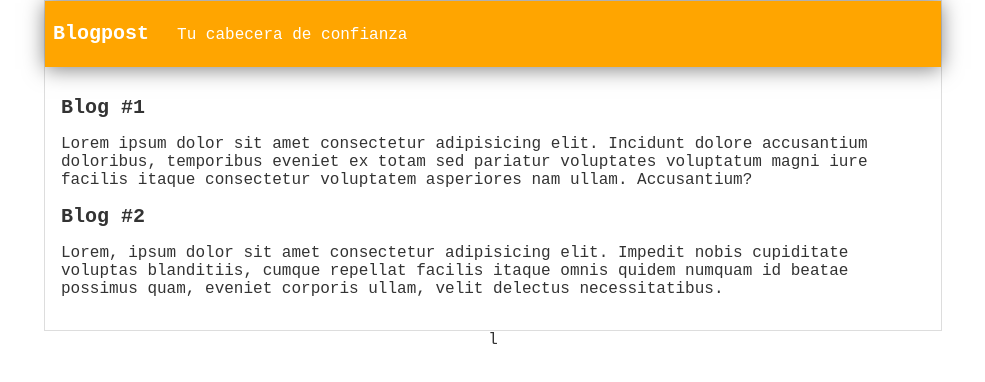
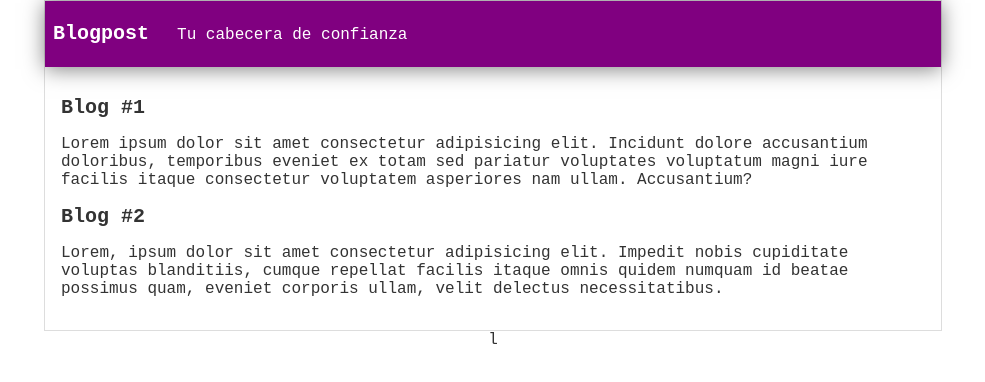
Before and after one commit to javier7767/Hyperblog, a plain HTML site: page index.html in a window 1280 px wide. Shown: the whole page, without its empty margins (147-1132 px from the left). Drawn offline with Linux system fonts and the light colour scheme.

Commit message:
css backg purple

```diff
--- a/style.css
+++ b/style.css
@@ -8,7 +8,7 @@ body{
 }
 
 #cabecera{
-    background: orange;
+    background: purple;
     box-shadow:0 2px 20px 0 rgba(0,0,0,.5);
     color:#fff;font-weight:700;
     margin:0;padding:.5em
```
